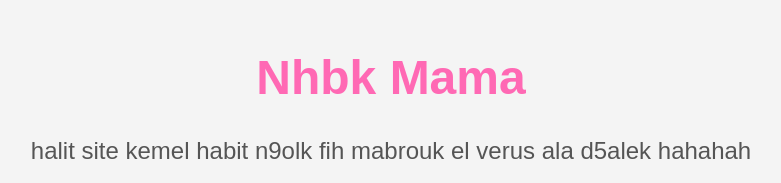
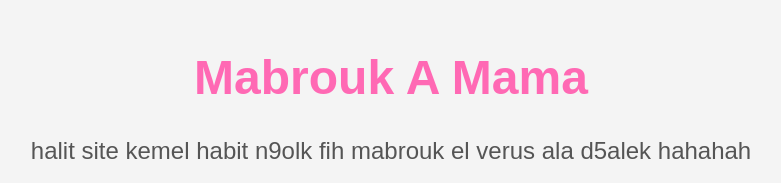
Before and after one commit to boudenthebest/Mabrouk-lwelda, a plain HTML site: page index.html in a window 1280 px wide. Shown: the top 183 px of the page, without its empty margins (249-1030 px from the left). Drawn offline with Linux system fonts and the light colour scheme.

Commit message:
Update index.html

```diff
--- a/index.html
+++ b/index.html
@@ -54,7 +54,7 @@
 </head>
 <body>
 
-    <h1>Nhbk Mama</h1>
+    <h1>Mabrouk A Mama</h1>
 
     <p>halit site kemel habit n9olk fih mabrouk el verus ala d5alek hahahah</p>
 
```
